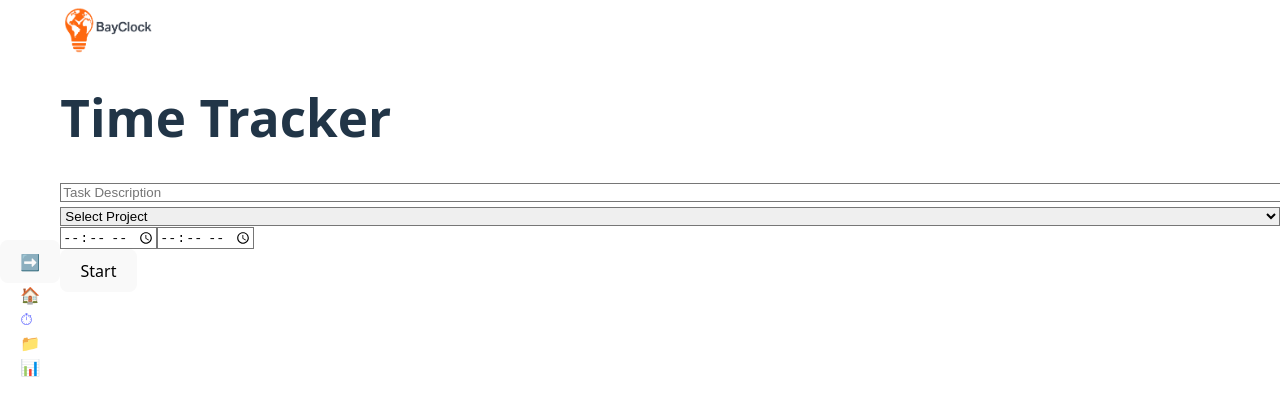
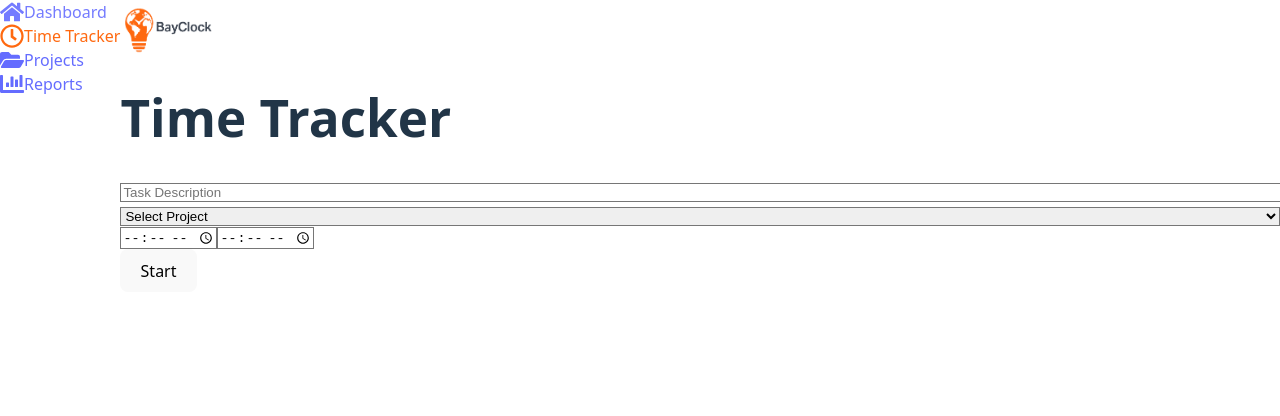
Before and after one commit to c7harry/BayClock, a React (Vite) app in the folder BayClock/: page /tracker in a window 1280 px wide. Shown: the top 416 px of the page. Built offline with nearby package versions, Linux system fonts and the light colour scheme.

Commit message:
rough version of sidebar

```diff
--- a/BayClock/src/components/Sidebar.jsx
+++ b/BayClock/src/components/Sidebar.jsx
@@ -1,49 +1,63 @@
-import { useState } from "react";
 import { NavLink } from "react-router-dom";
-
-const navItems = [
-  { to: "/dashboard", icon: "🏠", label: "Dashboard" },
-  { to: "/tracker", icon: "⏱", label: "Time Tracker" },
-  { to: "/projects", icon: "📁", label: "Projects" },
-  { to: "/reports", icon: "📊", label: "Reports" },
-];
+import { FaHome, FaRegClock, FaFolderOpen, FaChartBar } from "react-icons/fa";
 
 export default function Sidebar() {
-  const [open, setOpen] = useState(false);
-
   return (
-    <aside
-      className={`h-full bg-gray-100 dark:bg-gray-800 p-4 transition-all duration-300 flex flex-col ${
-        open ? "w-72" : "w-20 items-center"
-      }`}
-    >
-      <div className="flex-shrink-0" style={{ height: "15rem" }} />
-      {/* Toggle Button */}
-      <button
-        className="mb-10 p-3 rounded hover:bg-gray-200 dark:hover:bg-gray-700 transition"
-        onClick={() => setOpen((o) => !o)}
-        aria-label={open ? "Collapse sidebar" : "Expand sidebar"}
-      >
-        <span className="text-2xl">{open ? "⬅️" : "➡️"}</span>
-      </button>
-      {/* Navigation */}
-      <nav className="space-y-8 flex-1">
-        {navItems.map((item) => (
+    <div className="card w-72 bg-white p-5 shadow-md shadow-orange-200/50 rounded-md min-h-screen flex flex-col">
+      <div className="w-full flex flex-col gap-2 flex-1">
+        <div className="flex-center cursor-pointer w-full whitespace-nowrap">
           <NavLink
-            key={item.to}
-            to={item.to}
+            to="/dashboard"
             className={({ isActive }) =>
-              `flex items-center gap-4 py-4 px-2 rounded transition hover:bg-gray-200 dark:hover:bg-gray-700 ${
-                isActive ? "bg-orange-100 dark:bg-orange-900 font-bold" : ""
-              }`
+              `flex items-center gap-4 p-4 group font-semibold rounded-full bg-cover transition-all ease-linear
+              hover:bg-orange-100 hover:shadow-inner focus:bg-gradient-to-r from-orange-400 to-orange-600 focus:text-white
+              ${isActive ? "bg-orange-100 text-[#ff6910]" : "text-gray-700"}`
             }
-            title={!open ? item.label : undefined}
           >
-            <span className="text-4xl">{item.icon}</span>
-            {open && <span className="whitespace-nowrap text-lg">{item.label}</span>}
+            <FaHome size={24} className="group-focus:text-white group-hover:text-[#ff6910] transition-colors" />
+            Dashboard
           </NavLink>
-        ))}
-      </nav>
-    </aside>
+        </div>
+        <div className="flex-center cursor-pointer w-full whitespace-nowrap">
+          <NavLink
+            to="/tracker"
+            className={({ isActive }) =>
+              `flex items-center gap-4 p-4 group font-semibold rounded-full bg-cover transition-all ease-linear
+              hover:bg-orange-100 hover:shadow-inner focus:bg-gradient-to-r from-orange-400 to-orange-600 focus:text-white
+              ${isActive ? "bg-orange-100 text-[#ff6910]" : "text-gray-700"}`
+            }
+          >
+            <FaRegClock size={24} className="group-focus:text-white group-hover:text-[#ff6910] transition-colors" />
+            Time Tracker
+          </NavLink>
+        </div>
+        <div className="flex-center cursor-pointer w-full whitespace-nowrap">
+          <NavLink
+            to="/projects"
+            className={({ isActive }) =>
+              `flex items-center gap-4 p-4 group font-semibold rounded-full bg-cover transition-all ease-linear
+              hover:bg-orange-100 hover:shadow-inner focus:bg-gradient-to-r from-orange-400 to-orange-600 focus:text-white
+              ${isActive ? "bg-orange-100 text-[#ff6910]" : "text-gray-700"}`
+            }
+          >
+            <FaFolderOpen size={24} className="group-focus:text-white group-hover:text-[#ff6910] transition-colors" />
+            Projects
+          </NavLink>
+        </div>
+        <div className="flex-center cursor-pointer w-full whitespace-nowrap">
+          <NavLink
+            to="/reports"
+            className={({ isActive }) =>
+              `flex items-center gap-4 p-4 group font-semibold rounded-full bg-cover transition-all ease-linear
+              hover:bg-orange-100 hover:shadow-inner focus:bg-gradient-to-r from-orange-400 to-orange-600 focus:text-white
+              ${isActive ? "bg-orange-100 text-[#ff6910]" : "text-gray-700"}`
+            }
+          >
+            <FaChartBar size={24} className="group-focus:text-white group-hover:text-[#ff6910] transition-colors" />
+            Reports
+          </NavLink>
+        </div>
+      </div>
+    </div>
   );
 }
```
